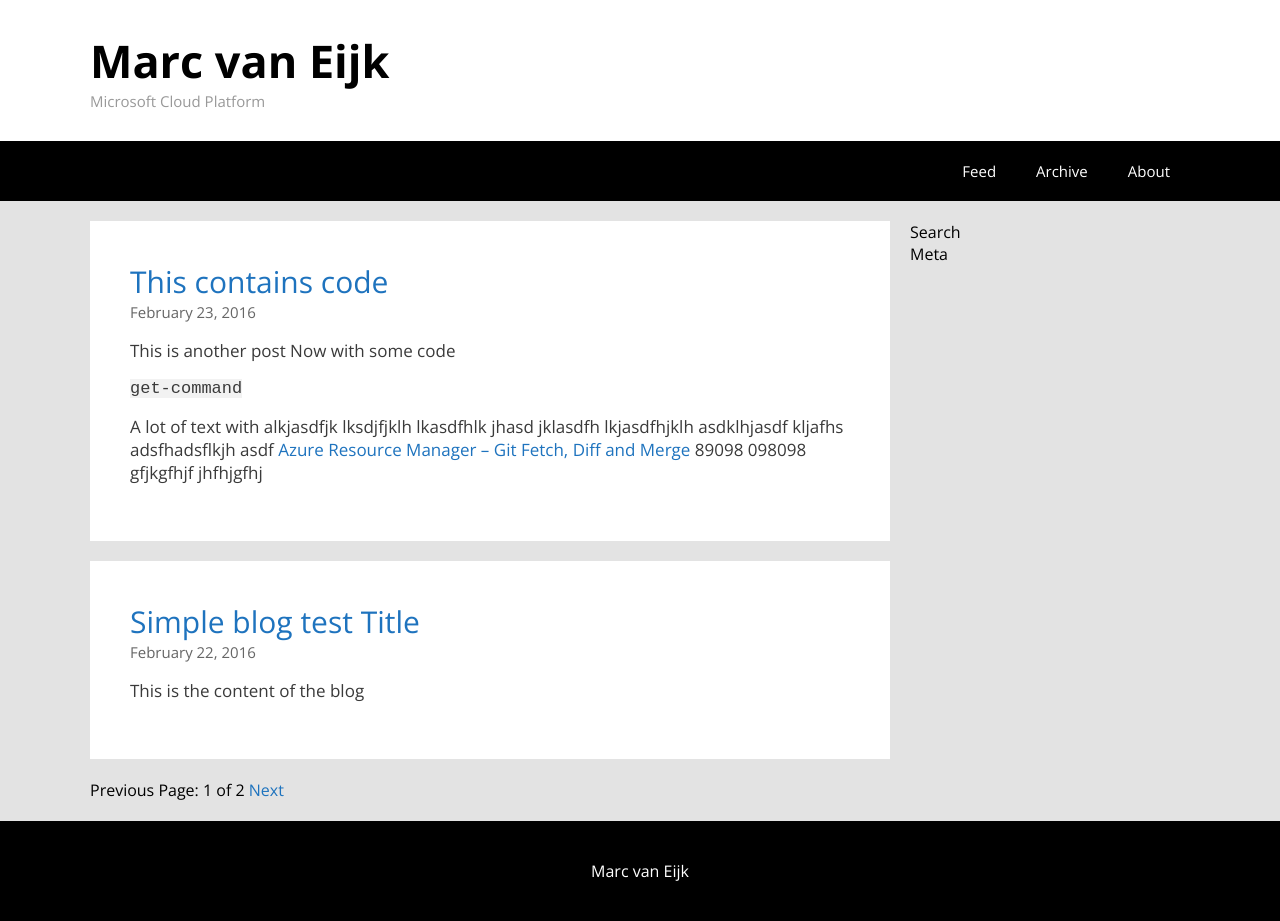
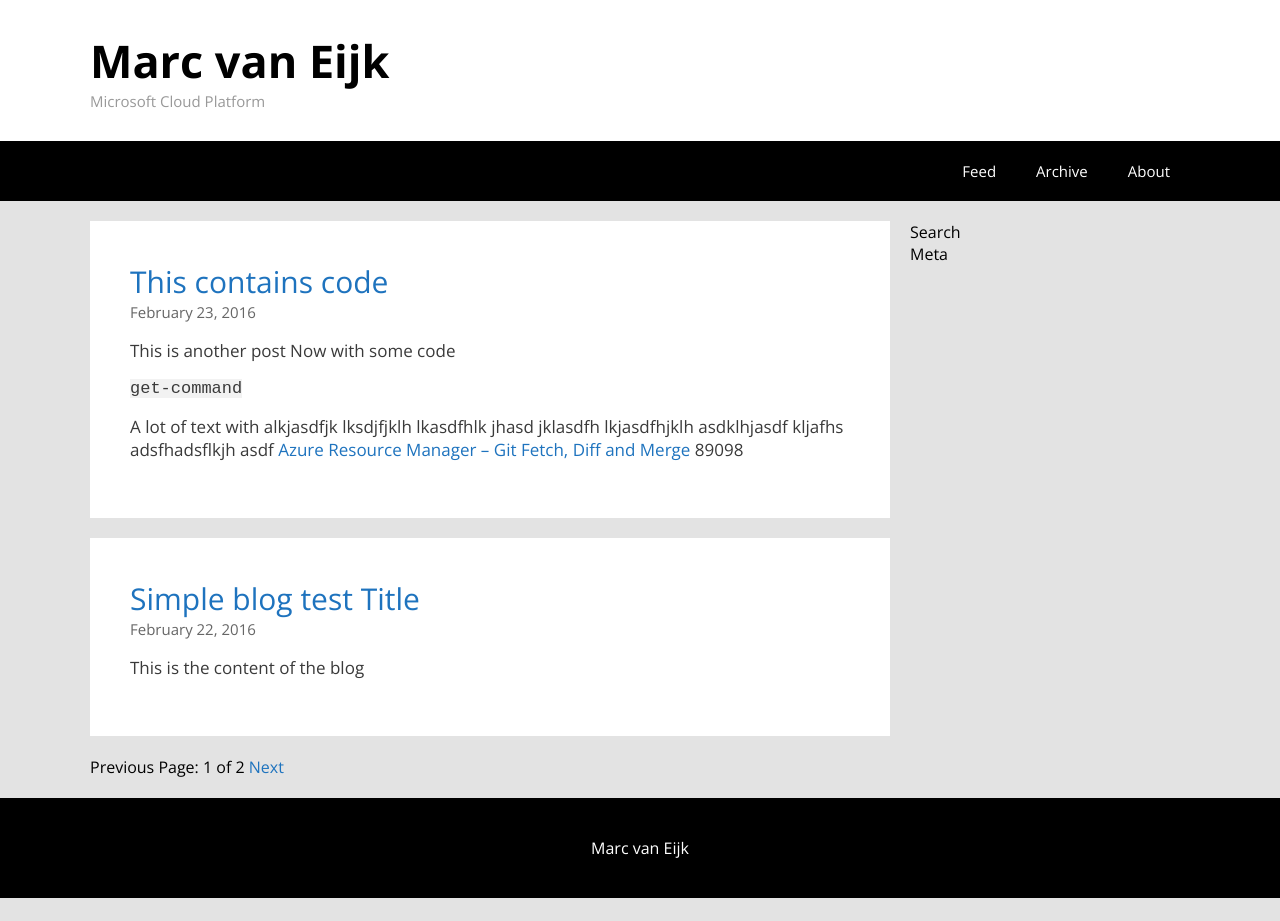
Before and after one commit to marcvaneijkdemo/marcvaneijkdemo.github.io, a Jekyll site: the page built from index.html, in a window 1280 px wide. Built offline with Jekyll 4.4.1, drawn with Linux system fonts in a browser that asks for light colours; the list of posts is cut into pages by our own code; after the commit the page ends 900 px from its top, so only the background shows below that.

Commit message:
Update index.html

```diff
--- a/index.html
+++ b/index.html
@@ -7,7 +7,7 @@ layout: default
 	    		<div class="contentIndexLi">
 	    			<a class="contentTitle" href="{{ post.url }}" title="{{ post.title }}">{{ post.title }}</a>
 	    			<div class="contentMeta">{{ post.date | date: "%B %d, %Y" }}</div>
-	    			<div class="content">{{ post.content }}</div>
+	    			<div class="content">{{ post.excerpt }}</div>
     			</div>
 	    	</li>
 	{% endfor %}
```
